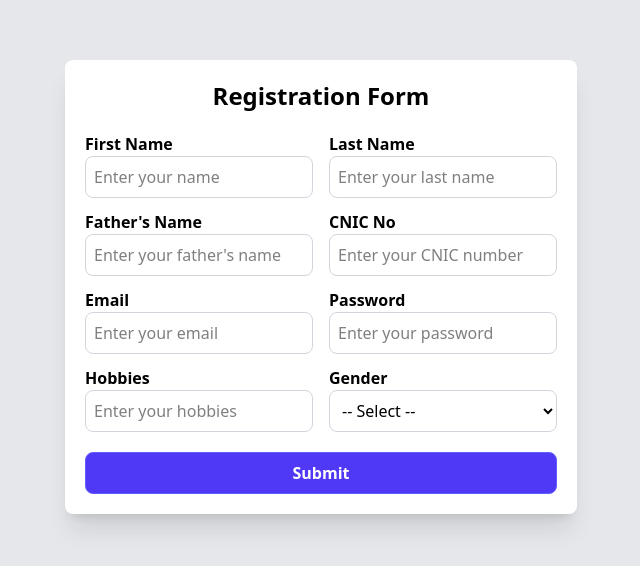
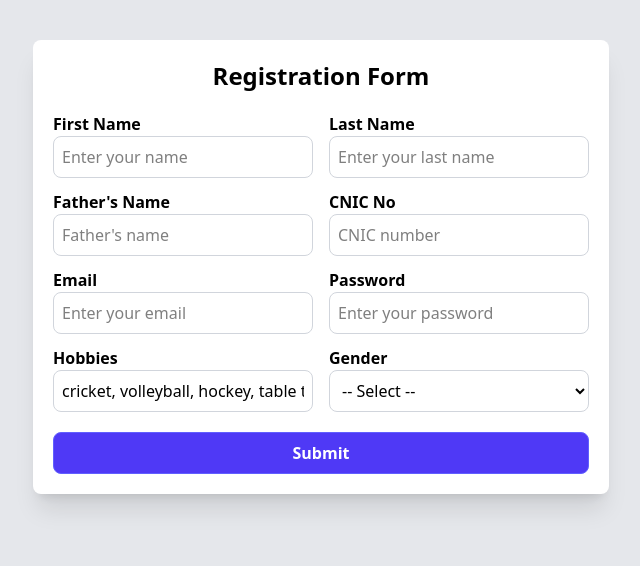
Before and after one commit to Muhammad-Munsif/react-practise, a React (Vite) app: page / in a window 1280 px wide. Shown: the top 566 px of the page, without its empty margins (319-959 px from the left). Built offline with nearby package versions, Linux system fonts and the light colour scheme.

Commit message:
To create is app for my own practise and learning and created a form validation to handle the input of form

```diff
--- a/src/components/Form.jsx
+++ b/src/components/Form.jsx
@@ -2,18 +2,13 @@ import React from "react";
 
 const Form = () => {
   return (
-    // Added a subtle shadow and centered the max width better
-    <div className="bg-white rounded-lg w-full mx-auto max-w-lg p-5 mt-10 shadow-xl">
+
+    <div className="bg-white rounded-lg w-full max-w-xl mx-auto p-5 mt-5 shadow-xl">
       <h1 className="text-center font-bold text-2xl mb-5">Registration Form</h1>
       <form>
-        {/* Added gap utilities for consistent spacing in flex containers */}
-        <div className="flex items-center justify-between my-3 gap-4">
-          <div className="flex flex-col w-1/2">
-            {" "}
-            {/* Explicitly defined width to ensure layout integrity */}
-            <label className="text-md font-semibold" htmlFor="first-name">
-              First Name
-            </label>
+        <div className="flex flex-col sm:flex-row gap-4 mb-3">
+          <div className="flex flex-col w-full sm:w-1/2">
+            <label className="text-md font-semibold" htmlFor="first-name">First Name</label>
             <input
               id="first-name"
               type="text"
@@ -22,10 +17,8 @@ const Form = () => {
               required
             />
           </div>
-          <div className="flex flex-col w-1/2">
-            <label className="text-md font-semibold" htmlFor="last-name">
-              Last Name
-            </label>
+          <div className="flex flex-col w-full sm:w-1/2">
+            <label className="text-md font-semibold" htmlFor="last-name">Last Name</label>
             <input
               id="last-name"
               type="text"
@@ -35,36 +28,30 @@ const Form = () => {
           </div>
         </div>
 
-        <div className="flex items-center justify-between gap-4">
-          <div className="flex flex-col w-1/2">
-            <label className="text-md font-semibold" htmlFor="father-name">
-              Father's Name
-            </label>
+        <div className="flex flex-col sm:flex-row gap-4 mb-3">
+          <div className="flex flex-col w-full sm:w-1/2">
+            <label className="text-md font-semibold" htmlFor="father-name">Father's Name</label>
             <input
               id="father-name"
               type="text"
               className="w-full p-2 outline-none border border-gray-300 rounded-lg focus:border-indigo-500 transition duration-150"
-              placeholder="Enter your father's name"
+              placeholder="Father's name"
             />
           </div>
-          <div className="flex flex-col w-1/2">
-            <label className="text-md font-semibold" htmlFor="cnic">
-              CNIC No
-            </label>
+          <div className="flex flex-col w-full sm:w-1/2">
+            <label className="text-md font-semibold" htmlFor="cnic">CNIC No</label>
             <input
               id="cnic"
               type="number"
               className="w-full p-2 outline-none border border-gray-300 rounded-lg focus:border-indigo-500 transition duration-150"
-              placeholder="Enter your CNIC number"
+              placeholder="CNIC number"
             />
           </div>
         </div>
 
-        <div className="flex items-center justify-between my-3 gap-4">
-          <div className="flex flex-col w-1/2">
-            <label className="text-md font-semibold" htmlFor="email">
-              Email
-            </label>
+        <div className="flex flex-col sm:flex-row gap-4 mb-3">
+          <div className="flex flex-col w-full sm:w-1/2">
+            <label className="text-md font-semibold" htmlFor="email">Email</label>
             <input
               id="email"
               type="email"
@@ -72,10 +59,8 @@ const Form = () => {
               placeholder="Enter your email"
             />
           </div>
-          <div className="flex flex-col w-1/2">
-            <label className="text-md font-semibold" htmlFor="password">
-              Password
-            </label>
+          <div className="flex flex-col w-full sm:w-1/2">
+            <label className="text-md font-semibold" htmlFor="password">Password</label>
             <input
               id="password"
               type="password"
@@ -85,23 +70,20 @@ const Form = () => {
           </div>
         </div>
 
-        <div className="flex items-center justify-between gap-4">
-          <div className="flex flex-col w-1/2">
-            <label className="text-md font-semibold" htmlFor="hobbies">
-              Hobbies
-            </label>
+        <div className="flex flex-col sm:flex-row gap-4 mb-5">
+          <div className="flex flex-col w-full sm:w-1/2">
+            <label className="text-md font-semibold" htmlFor="hobbies">Hobbies</label>
             <input
               id="hobbies"
               type="text"
+              value="cricket, volleyball, hockey, table tennis"
               className="w-full p-2 outline-none border border-gray-300 rounded-lg focus:border-indigo-500 transition duration-150"
               placeholder="Enter your hobbies"
+              readOnly
             />
           </div>
-          {/* Corrected the gender field to use a standard <select> for a clean design */}
-          <div className="flex flex-col w-1/2">
-            <label className="text-md font-semibold" htmlFor="gender">
-              Gender
-            </label>
+          <div className="flex flex-col w-full sm:w-1/2">
+            <label className="text-md font-semibold" htmlFor="gender">Gender</label>
             <select
               id="gender"
               className="w-full p-2 outline-none border border-gray-300 rounded-lg focus:border-indigo-500 bg-white cursor-pointer transition duration-150"
@@ -114,7 +96,7 @@ const Form = () => {
           </div>
         </div>
 
-        <div className="mt-5">
+        <div>
           <button
             type="submit"
             className="w-full p-2 outline-none border border-indigo-500 rounded-lg bg-indigo-600 text-white font-semibold hover:bg-indigo-700 transition duration-300 transform hover:scale-105"
```
